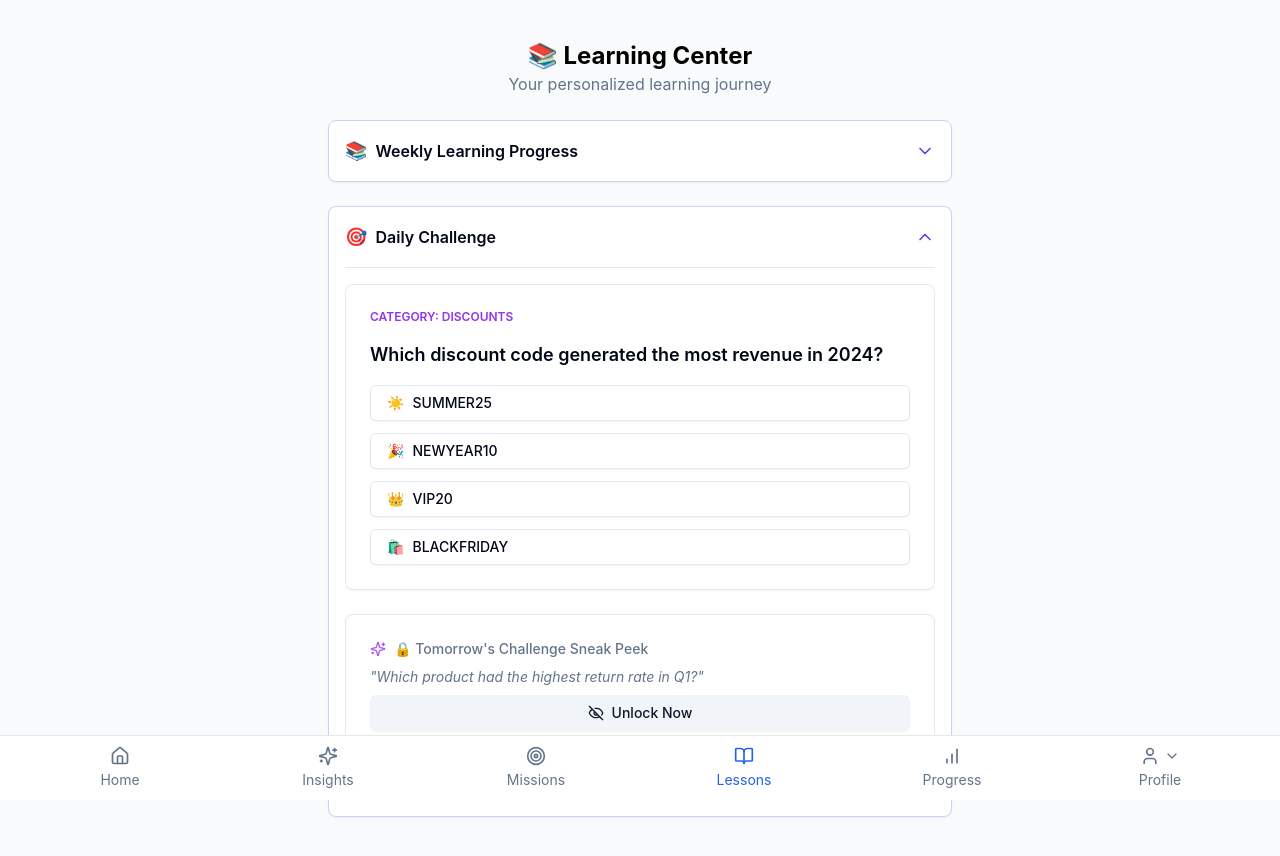
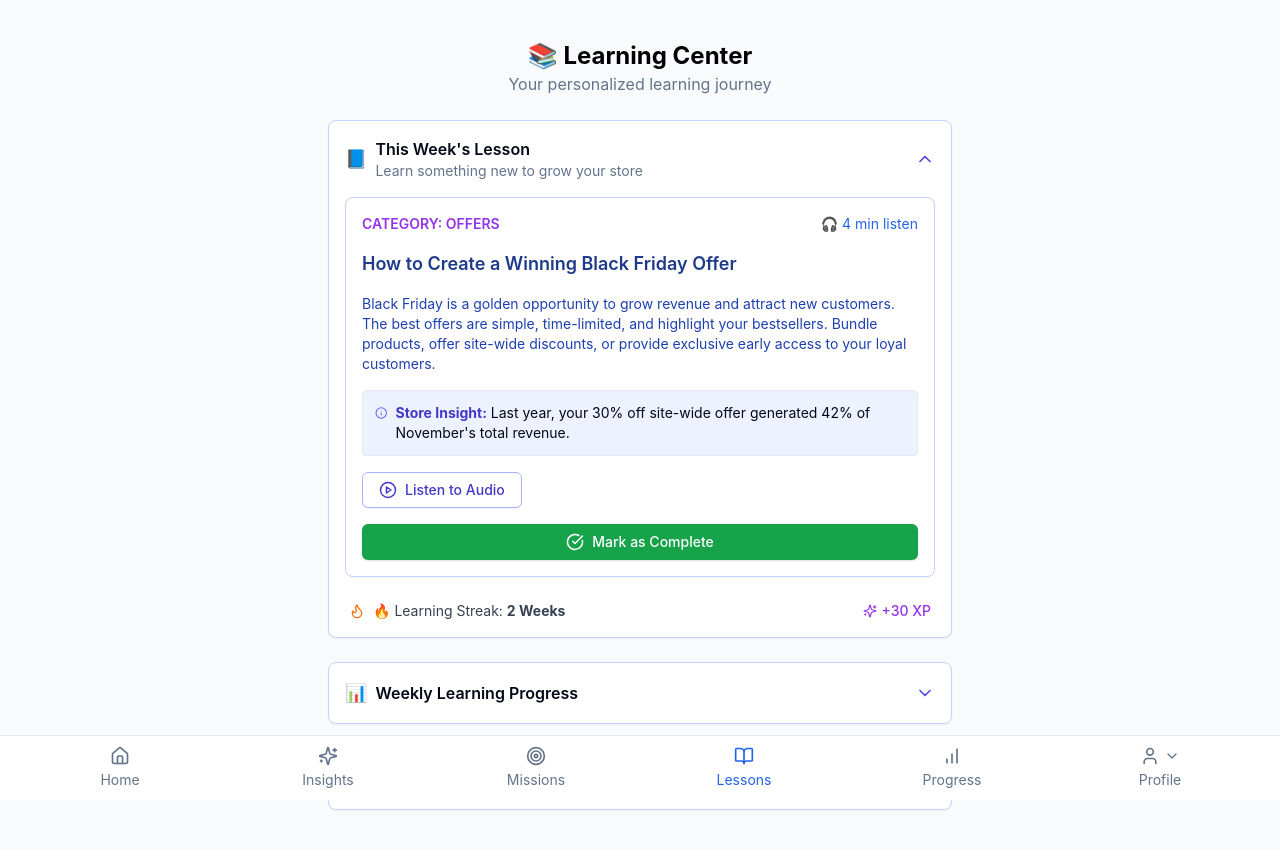
Before and after one commit to getwowai/mockups, a React (Create React App) app: page /lessons in a window 1280 px wide. Built offline with nearby package versions, Linux system fonts and the light colour scheme.

Commit message:
Add weekly lesson

```diff
--- a/src/components/LessonsPage.tsx
+++ b/src/components/LessonsPage.tsx
@@ -1,12 +1,14 @@
 import * as React from "react";
 import { Card, CardContent } from "./ui/card";
 import { ChevronDown, ChevronUp } from "lucide-react";
+import WeeklyLessonProgress from "./WeeklyLessonProgress";
+import DailyChallenge from "./DailyChallenge";
 import WeeklyLesson from "./WeeklyLesson";
-import DailyChallenge from "./DailyChallenge";
 
 export default function LessonsPage() {
-  const [showWeeklyLesson, setShowWeeklyLesson] = React.useState(false);
-  const [showDailyChallenge, setShowDailyChallenge] = React.useState(true);
+  const [showWeeklyLesson, setShowWeeklyLesson] = React.useState(true);
+  const [showWeeklyProgress, setShowWeeklyProgress] = React.useState(false);
+  const [showDailyChallenge, setShowDailyChallenge] = React.useState(false);
 
   return (
     <div className="p-4 sm:p-6 w-full max-w-2xl mx-auto space-y-4 sm:space-y-6">
@@ -15,7 +17,7 @@ export default function LessonsPage() {
         <p className="text-muted-foreground">Your personalized learning journey</p>
       </div>
 
-      {/* Weekly Lesson Toggle */}
+      {/* Current Weekly Lesson */}
       <Card className="border border-indigo-200 w-full">
         <CardContent className="p-3 sm:p-4">
           <button
@@ -23,8 +25,11 @@ export default function LessonsPage() {
             className="w-full flex items-center justify-between text-left"
           >
             <div className="flex items-center gap-2 min-w-0">
-              <span className="text-lg flex-shrink-0">📚</span>
-              <span className="font-semibold truncate">Weekly Learning Progress</span>
+              <span className="text-lg flex-shrink-0">📘</span>
+              <div className="flex flex-col">
+                <span className="font-semibold truncate">This Week's Lesson</span>
+                <span className="text-sm text-muted-foreground">Learn something new to grow your store</span>
+              </div>
             </div>
             {showWeeklyLesson ? (
               <ChevronUp size={20} className="text-indigo-600 flex-shrink-0" />
@@ -33,8 +38,33 @@ export default function LessonsPage() {
             )}
           </button>
           {showWeeklyLesson && (
-            <div className="mt-4 pt-4 border-t overflow-x-hidden">
+            <div className="mt-4">
               <WeeklyLesson />
+            </div>
+          )}
+        </CardContent>
+      </Card>
+
+      {/* Weekly Progress Toggle */}
+      <Card className="border border-indigo-200 w-full">
+        <CardContent className="p-3 sm:p-4">
+          <button
+            onClick={() => setShowWeeklyProgress(!showWeeklyProgress)}
+            className="w-full flex items-center justify-between text-left"
+          >
+            <div className="flex items-center gap-2 min-w-0">
+              <span className="text-lg flex-shrink-0">📊</span>
+              <span className="font-semibold truncate">Weekly Learning Progress</span>
+            </div>
+            {showWeeklyProgress ? (
+              <ChevronUp size={20} className="text-indigo-600 flex-shrink-0" />
+            ) : (
+              <ChevronDown size={20} className="text-indigo-600 flex-shrink-0" />
+            )}
+          </button>
+          {showWeeklyProgress && (
+            <div className="mt-4">
+              <WeeklyLessonProgress />
             </div>
           )}
         </CardContent>
@@ -58,7 +88,7 @@ export default function LessonsPage() {
             )}
           </button>
           {showDailyChallenge && (
-            <div className="mt-4 pt-4 border-t overflow-x-hidden">
+            <div className="mt-4">
               <DailyChallenge />
             </div>
           )}
--- a/src/components/WeeklyLesson.tsx
+++ b/src/components/WeeklyLesson.tsx
@@ -1,77 +1,62 @@
-import * as React from "react";
 import { Card, CardContent } from "./ui/card";
-import { BookOpen, CheckCircle, Star, Target, Award } from "lucide-react";
+import { Button } from "./ui/button";
+import { Flame, Sparkles, PlayCircle, CheckCircle, Info } from "lucide-react";
+import { useState } from "react";
 
 export default function WeeklyLesson() {
+  const [completed, setCompleted] = useState(false);
+
   return (
     <div className="space-y-6">
-      <Card>
-        <CardContent className="space-y-4 p-6">
-          <h2 className="text-lg font-semibold">✅ Lessons Completed: <span className="text-primary">3</span></h2>
-          <p className="text-sm text-muted-foreground">You completed 3 lessons this week. Keep up the great work!</p>
-
-          <div className="flex gap-4 items-center text-sm text-muted-foreground">
-            <Star size={16} className="text-yellow-500" />
-            <span><strong>Learning Streak:</strong> 5 Days ⭐</span>
+      <Card className="bg-white border-indigo-200">
+        <CardContent className="space-y-4 p-4">
+          <div className="flex justify-between items-center text-sm">
+            <span className="text-purple-600 font-semibold uppercase">Category: Offers</span>
+            <span className="text-blue-600">🎧 4 min listen</span>
           </div>
 
-          <div className="space-y-1">
-            <h3 className="font-medium">🏅 Learning Achievements</h3>
-            <ul className="list-disc list-inside text-sm text-muted-foreground">
-              <li>"First Lesson Completed"</li>
-              <li>"3-Day Learning Streak"</li>
-              <li>"Perfect Quiz Score"</li>
-            </ul>
+          <h2 className="text-lg font-semibold text-blue-900">How to Create a Winning Black Friday Offer</h2>
+
+          <p className="text-sm text-blue-800">
+            Black Friday is a golden opportunity to grow revenue and attract new customers. The best offers are simple, time-limited, and highlight your bestsellers.
+            Bundle products, offer site-wide discounts, or provide exclusive early access to your loyal customers.
+          </p>
+
+          <div className="text-sm flex items-start gap-2 bg-indigo-50 p-3 rounded border border-indigo-100">
+            <Info size={16} className="mt-0.5 text-indigo-500" />
+            <span>
+              <strong className="text-indigo-700">Store Insight:</strong> Last year, your 30% off site-wide offer generated 42% of November's total revenue.
+            </span>
           </div>
 
-          <div>
-            <h3 className="font-medium">📊 Course Progress</h3>
-            <ul className="list-disc list-inside text-sm text-muted-foreground">
-              <li>E-commerce Fundamentals: 75% complete</li>
-              <li>Marketing Strategies: 45% complete</li>
-              <li>Customer Service: 90% complete</li>
-            </ul>
-          </div>
+          <Button variant="outline" className="flex items-center gap-2 border-indigo-300 text-indigo-700">
+            <PlayCircle size={18} /> Listen to Audio
+          </Button>
 
-          <div>
-            <h3 className="font-medium">🗂️ Daily Learning Details</h3>
-            <ul className="space-y-3 text-sm text-muted-foreground">
-              <li className="flex items-start gap-2">
-                <CheckCircle size={16} className="text-green-500 mt-0.5" />
-                <span><strong>Monday:</strong> Completed "Customer Service Basics" lesson</span>
-              </li>
-              <li className="flex items-start gap-2">
-                <CheckCircle size={16} className="text-green-500 mt-0.5" />
-                <span><strong>Tuesday:</strong> Finished "Marketing Fundamentals" quiz</span>
-              </li>
-              <li className="flex items-start gap-2">
-                <CheckCircle size={16} className="text-green-500 mt-0.5" />
-                <span><strong>Wednesday:</strong> Completed "E-commerce Strategy" module</span>
-              </li>
-              <li className="flex items-start gap-2">
-                <CheckCircle size={16} className="text-green-500 mt-0.5" />
-                <span><strong>Thursday:</strong> Passed "Customer Retention" assessment</span>
-              </li>
-              <li className="flex items-start gap-2">
-                <CheckCircle size={16} className="text-green-500 mt-0.5" />
-                <span><strong>Friday:</strong> Completed "Advanced Marketing" lesson</span>
-              </li>
-            </ul>
-          </div>
+          {!completed ? (
+            <Button
+              className="w-full flex items-center justify-center gap-2 mt-4 bg-green-600 hover:bg-green-700 text-white"
+              onClick={() => setCompleted(true)}
+            >
+              <CheckCircle size={18} /> Mark as Complete
+            </Button>
+          ) : (
+            <div className="mt-4 text-green-600 text-sm flex items-center gap-2">
+              <CheckCircle size={16} /> Lesson marked as complete — +30 XP earned!
+            </div>
+          )}
         </CardContent>
       </Card>
 
-      {/* Next Up Section */}
-      <Card>
-        <CardContent className="space-y-3 p-6">
-          <h3 className="font-medium text-lg">🎯 What's Next</h3>
-          <ul className="list-disc list-inside text-sm text-muted-foreground space-y-1">
-            <li>Complete the "E-commerce Fundamentals" course</li>
-            <li>Take the final assessment for "Marketing Strategies"</li>
-            <li>Start the new "Advanced Analytics" course</li>
-          </ul>
-        </CardContent>
-      </Card>
+      <div className="flex justify-between items-center text-sm text-gray-700 px-1">
+        <div className="flex items-center gap-2">
+          <Flame size={16} className="text-orange-500" />
+          <span>🔥 Learning Streak: <strong>2 Weeks</strong></span>
+        </div>
+        <div className="text-purple-600 font-medium flex items-center gap-1">
+          <Sparkles size={14} /> +30 XP
+        </div>
+      </div>
     </div>
   );
 }
--- /dev/null
+++ b/src/components/WeeklyLessonProgress.tsx
@@ -0,0 +1,77 @@
+import * as React from "react";
+import { Card, CardContent } from "./ui/card";
+import { BookOpen, CheckCircle, Star, Target, Award } from "lucide-react";
+
+export default function WeeklyLessonProgress() {
+  return (
+    <div className="space-y-6">
+      <Card>
+        <CardContent className="space-y-4 p-6">
+          <h2 className="text-lg font-semibold">✅ Lessons Completed: <span className="text-primary">3</span></h2>
+          <p className="text-sm text-muted-foreground">You completed 3 lessons this week. Keep up the great work!</p>
+
+          <div className="flex gap-4 items-center text-sm text-muted-foreground">
+            <Star size={16} className="text-yellow-500" />
+            <span><strong>Learning Streak:</strong> 5 Days ⭐</span>
+          </div>
+
+          <div className="space-y-1">
+            <h3 className="font-medium">🏅 Learning Achievements</h3>
+            <ul className="list-disc list-inside text-sm text-muted-foreground">
+              <li>"First Lesson Completed"</li>
+              <li>"3-Day Learning Streak"</li>
+              <li>"Perfect Quiz Score"</li>
+            </ul>
+          </div>
+
+          <div>
+            <h3 className="font-medium">📊 Course Progress</h3>
+            <ul className="list-disc list-inside text-sm text-muted-foreground">
+              <li>E-commerce Fundamentals: 75% complete</li>
+              <li>Marketing Strategies: 45% complete</li>
+              <li>Customer Service: 90% complete</li>
+            </ul>
+          </div>
+
+          <div>
+            <h3 className="font-medium">🗂️ Daily Learning Details</h3>
+            <ul className="space-y-3 text-sm text-muted-foreground">
+              <li className="flex items-start gap-2">
+                <CheckCircle size={16} className="text-green-500 mt-0.5" />
+                <span><strong>Monday:</strong> Completed "Customer Service Basics" lesson</span>
+              </li>
+              <li className="flex items-start gap-2">
+                <CheckCircle size={16} className="text-green-500 mt-0.5" />
+                <span><strong>Tuesday:</strong> Finished "Marketing Fundamentals" quiz</span>
+              </li>
+              <li className="flex items-start gap-2">
+                <CheckCircle size={16} className="text-green-500 mt-0.5" />
+                <span><strong>Wednesday:</strong> Completed "E-commerce Strategy" module</span>
+              </li>
+              <li className="flex items-start gap-2">
+                <CheckCircle size={16} className="text-green-500 mt-0.5" />
+                <span><strong>Thursday:</strong> Passed "Customer Retention" assessment</span>
+              </li>
+              <li className="flex items-start gap-2">
+                <CheckCircle size={16} className="text-green-500 mt-0.5" />
+                <span><strong>Friday:</strong> Completed "Advanced Marketing" lesson</span>
+              </li>
+            </ul>
+          </div>
+        </CardContent>
+      </Card>
+
+      {/* Next Up Section */}
+      <Card>
+        <CardContent className="space-y-3 p-6">
+          <h3 className="font-medium text-lg">🎯 What's Next</h3>
+          <ul className="list-disc list-inside text-sm text-muted-foreground space-y-1">
+            <li>Complete the "E-commerce Fundamentals" course</li>
+            <li>Take the final assessment for "Marketing Strategies"</li>
+            <li>Start the new "Advanced Analytics" course</li>
+          </ul>
+        </CardContent>
+      </Card>
+    </div>
+  );
+}
```
